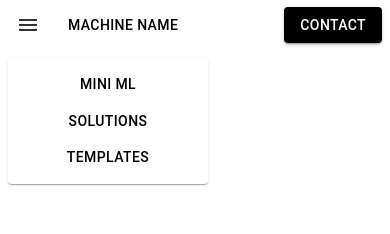
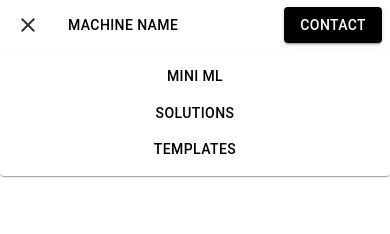
Before and after one commit to machinename/machine_name, a Next.js app: page / in a window 390 px wide. Both pictures are taken after a click on the button 28 px from the left and 25 px from the top of the page. Shown: the top 234 px of the page. Built offline with nearby package versions, Linux system fonts and the light colour scheme; no server answers.

Commit message:
Updated Header
Made Header take up full space when in mobile and also add close icon

```diff
--- a/app/components/Header.tsx
+++ b/app/components/Header.tsx
@@ -2,7 +2,7 @@
 import React, { useEffect, useRef, useState } from 'react';
 import {Button, Divider, IconButton, Paper, useMediaQuery} from '@mui/material';
 import Link from 'next/link';
-import { Menu } from '@mui/icons-material';
+import { Close, Menu } from '@mui/icons-material';
 
 export default function AppBar() {
     const isMobile = useMediaQuery('(max-width:732px)');
@@ -45,12 +45,12 @@ export default function AppBar() {
     return (
         <>
 
-        <header className={scrolled ? "bg-white shadow fixed top-0 w-full z-1200" : "bg-white fixed top-0 w-full z-1200 "}>
+        <header className={scrolled ? "bg-white shadow fixed top-0 w-full z-900" : "bg-white fixed top-0 w-full z-900"}>
                 <div className="container mx-auto h-[max(5vh,50px)] ">
                     <div className="flex justify-between h-full items-center p-2">
                 <nav className="flex flex-row items-center  justify-center space-x-3  ">
                     {isMobile && (
-                    <IconButton ref={iconButtonRef}  onClick={() => setIsMenu(!isMenu)}><Menu color='secondary'/></IconButton>)}
+                    <IconButton ref={iconButtonRef}  onClick={() => setIsMenu(!isMenu)}> {isMenu ? <Close color='secondary'/> : <Menu color='secondary'/>}</IconButton>)}
                     <Link href="/" className="text-black hover:text-gray-400">
                         <Button className="rounded-none">
                             MACHINE NAME
@@ -78,7 +78,7 @@ export default function AppBar() {
                     </div>
                 </div>
                 {isMenu && isMobile && (
-                <Paper ref={menuRef} className="absolute bg-white shadow p-2 ml-2 mt-2 flex w-[200px] flex-col items-center rounded-none z-1200">
+                <Paper ref={menuRef} className="absolute bg-white shadow p-2  flex w-full flex-col items-center rounded-none">
                     <Link href="/mini_ml" className="w-full">
                         <Button className="rounded-none w-full">MINI ML</Button>
                     </Link>
--- a/app/page.tsx
+++ b/app/page.tsx
@@ -102,7 +102,7 @@ export default function Home() {
                 </div>
 
 
-            <Paper className={"bg-gray-100 flex items-center p-2 rounded-none lg:w-[600px] w-[400px] fixed bottom-0 mb-12 z-1000"}>
+            <Paper className={"bg-gray-100 flex items-center p-2 rounded-none lg:w-[600px] w-[400px] fixed bottom-0 mb-12 z-150"}>
                 <InputBase
                     className="ml-1 flex-1"
                     multiline={true}
```
